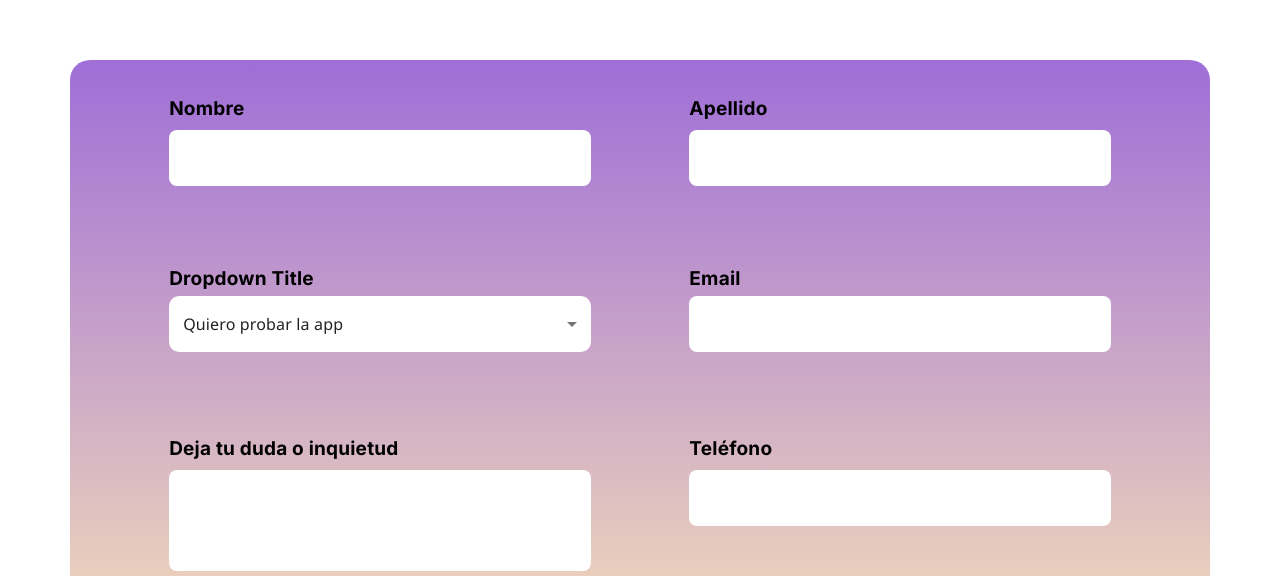
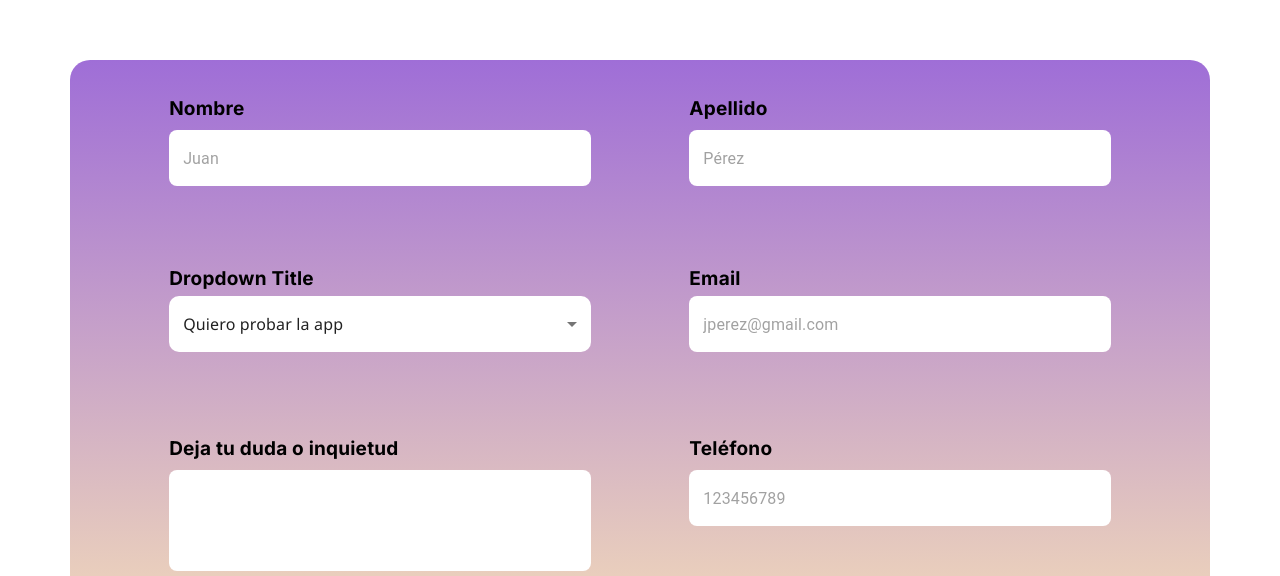
Before and after one commit to Franco97sassi/Passwored, a React (Vite) app in the folder PASSWORED/: page / in a window 1280 px wide. Shown: the part 7160-7736 px from the top of the page. Built offline with nearby package versions, Linux system fonts and the light colour scheme.

Commit message:
adding placeholders

```diff
--- a/PASSWORED/src/components/Footer.jsx
+++ b/PASSWORED/src/components/Footer.jsx
@@ -43,7 +43,7 @@ const Footer = ({ background, width }) => {
         alignItems="center"
         pl={{ xs: "7%", md: "-1%" }}
         ml={isHomePage ? "-5%" : "0%"}        width={{ xs: "75%", md: "20%" }}
-        pt={{ xs: "15px", md: "0" }}
+        pt={{ xs: "0px", md: "0" }}
       >
         {/* No se puede poner la imagen en svg */}
         <img
--- a/PASSWORED/src/pages/Form.jsx
+++ b/PASSWORED/src/pages/Form.jsx
@@ -187,10 +187,12 @@ const Form = () => {
               <StyledTextField
                 sx={{ backgroundColor: "white", borderRadius: "8px" }}
                 name="name"
+                placeholder="Juan"
                 value={formData.name}
                 onChange={handleChange}
                 variant="outlined"
                 fullWidth
+
               />
             </StyledBoxDesktop>
             <StyledBoxDesktop>
@@ -200,6 +202,8 @@ const Form = () => {
               <StyledTextField
                 sx={{ backgroundColor: "white", borderRadius: "8px" }}
                 name="lastName"
+                placeholder="Pérez"
+
                 value={formData.lastName}
                 onChange={handleChange}
                 variant="outlined"
@@ -257,6 +261,8 @@ const Form = () => {
                 value={formData.email}
                 onChange={handleChange}
                 variant="outlined"
+                placeholder="jperez@gmail.com"
+
                 fullWidth
               />
             </StyledBoxDesktop>
@@ -300,6 +306,8 @@ const Form = () => {
                 value={formData.phone}
                 onChange={handleChange}
                 variant="outlined"
+                placeholder="123456789"
+
                 fullWidth
               />
             </StyledBoxDesktop>
@@ -361,6 +369,8 @@ const Form = () => {
                 </Typography>
                 <StyledTextField
                   name="name"
+                  placeholder="Juan"
+
                   value={formData.name}
                   onChange={handleChange}
                   variant="outlined"
@@ -375,7 +385,10 @@ const Form = () => {
 
                 <StyledTextField
                   name="name"
-                  value={formData.name}
+                  placeholder="Pérez"
+
+
+                  value={formData.lastName}
                   onChange={handleChange}
                   variant="outlined"
                   fullWidth
@@ -430,6 +443,8 @@ const Form = () => {
                   onChange={handleChange}
                   variant="outlined"
                   fullWidth
+                  placeholder="123456789"
+
                 />
               </StyledBox>
 
@@ -442,6 +457,8 @@ const Form = () => {
                   value={formData.name}
                   onChange={handleChange}
                   variant="outlined"
+                  placeholder="jperez@gmail.com"
+
                   fullWidth
                 />
               </StyledBox>
@@ -451,7 +468,7 @@ const Form = () => {
                 </Typography>
                 <StyledTextField
                   sx={{
-                    height: "50%",
+                    height: "70%",
                   }}
                   name="name"
                   value={formData.name}
@@ -466,6 +483,8 @@ const Form = () => {
                   width: "125%",
                   height: "7%",
                   paddingLeft: "12%",
+                  paddingTop: "1%",
+
                   paddingBottom: "15%",
                 }}
               >
```
